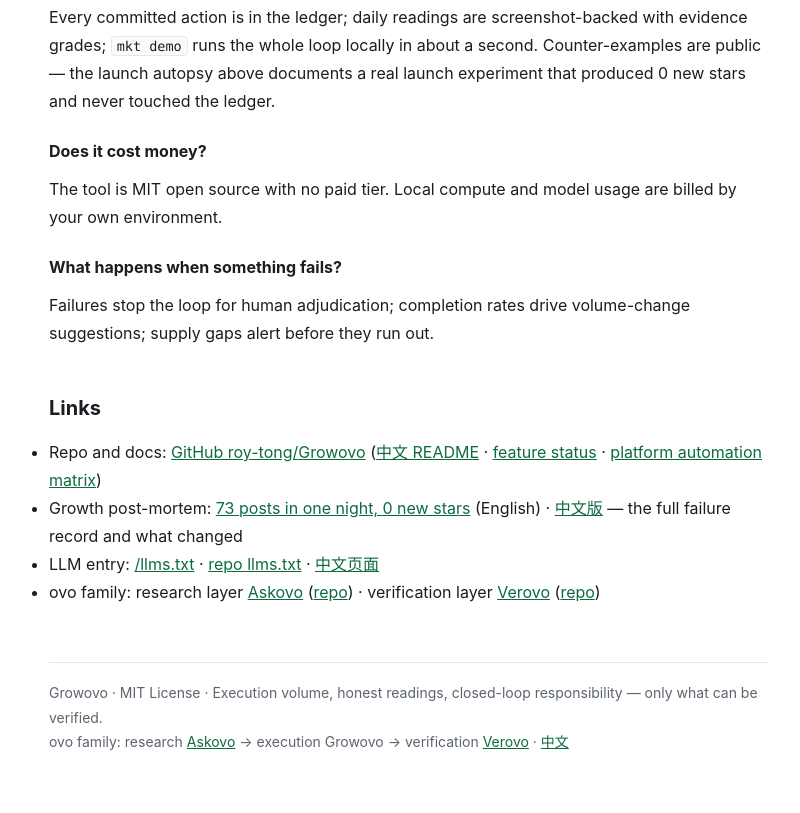
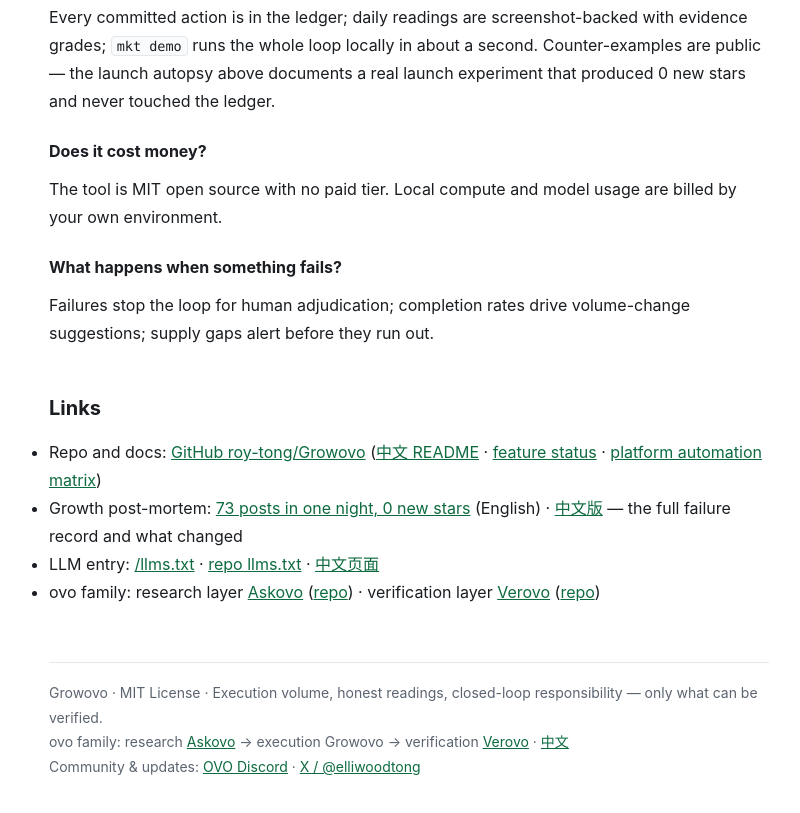
Before and after one commit to roy-tong/Growovo, a plain HTML site: page website/en.html in a window 1280 px wide. Shown: the part 3943-4756 px from the top of the page, without its empty margins (231-1031 px from the left). Drawn offline with Linux system fonts and the light colour scheme.

Commit message:
docs: link OVO community channels

```diff
--- a/website/en.html
+++ b/website/en.html
@@ -157,7 +157,7 @@ python3 mkt.py grow platforms       # what phase one can fully automate</code></
 </ul>
 
 <footer>Growovo · MIT License · Execution volume, honest readings, closed-loop responsibility — only what can be verified.<br>
-ovo family: research <a href="https://roy-tong.github.io/Askovo/">Askovo</a> → execution Growovo → verification <a href="https://roy-tong.github.io/Verovo/">Verovo</a> · <a href="./">中文</a></footer>
+ovo family: research <a href="https://roy-tong.github.io/Askovo/">Askovo</a> → execution Growovo → verification <a href="https://roy-tong.github.io/Verovo/">Verovo</a> · <a href="./">中文</a><br>Community &amp; updates: <a href="https://discord.gg/UqrM8MCXb">OVO Discord</a> · <a href="https://x.com/elliwoodtong">X / @elliwoodtong</a></footer>
 </main>
 </body>
 </html>
```
Also changed, not shown: website/index.html (+1 -1 lines), website/llms.txt, 2 other files.
